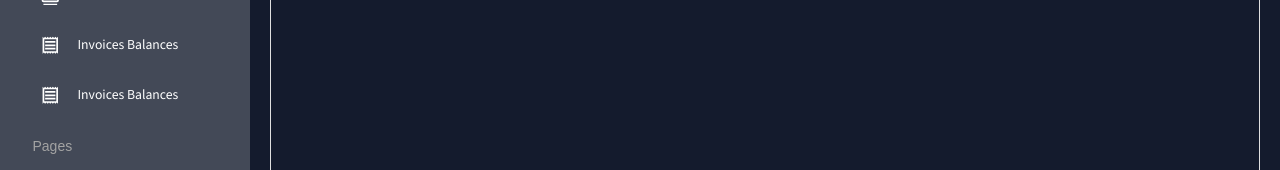
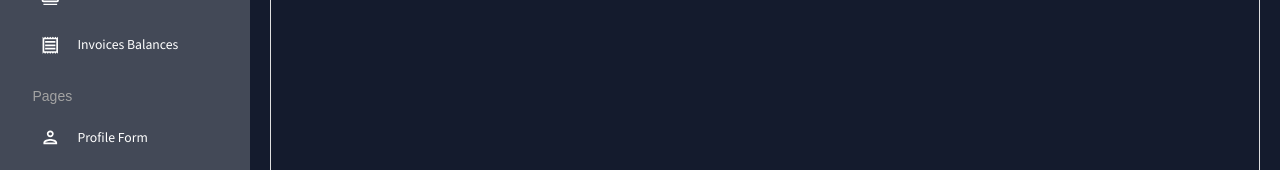
Before and after one commit to Unease08/BuGhar_Frontend, a React (Vite) app: page /geography in a window 1280 px wide. Shown: the part 438-608 px from the top of the page. Built offline with nearby package versions, Linux system fonts and the light colour scheme.

Commit message:
added gitignore

```diff
--- a/src/admin/scenes/layout/sidebar/index.jsx
+++ b/src/admin/scenes/layout/sidebar/index.jsx
@@ -171,12 +171,6 @@ const SideBar = () => {
             colors={colors}
             icon={<ReceiptOutlined />}
           />
-          <Item
-            title="Invoices Balances"
-            path="/invoices"
-            colors={colors}
-            icon={<ReceiptOutlined />}
-          />
         </Menu>
         <Typography
           variant="h6"
```
Also changed, not shown: 2 other files (tests, documents, lock files or other folders).
